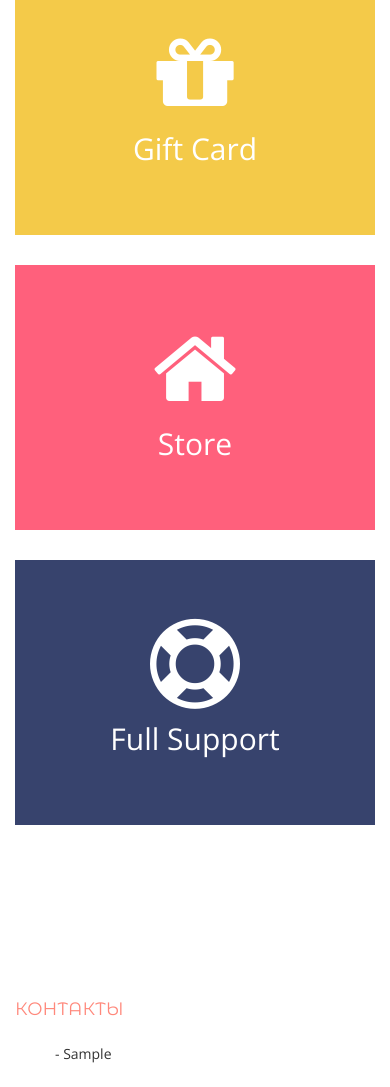
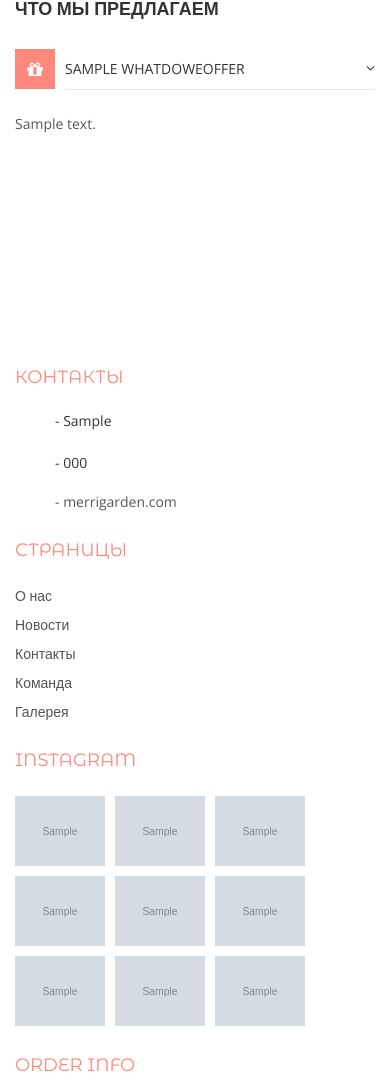
Before and after one commit to lizaintp/Merri-Garden, a Django app: page /about in a window 390 px wide. Shown: the part 1887-2974 px from the top of the page. Run offline with Django 5.2, Linux system fonts and the light colour scheme; tables that the repository leaves empty hold one stand-in row (values such as "Sample post"); grey boxes marked "Sample" are stand-in pictures; some libraries are stand-ins or nearby versions.

Commit message:
new models

```diff
--- a/apps/base/models.py
+++ b/apps/base/models.py
@@ -92,3 +92,33 @@
     class Meta:
         verbose_name = 'Фотография на главной странице'
         verbose_name_plural = 'Фотографии на главных страницах'
+
+class WhyChooseUs(models.Model):
+    title = models.CharField(
+        max_length=255,
+        verbose_name='Название'
+    )
+    desc = models.TextField(
+        verbose_name='Описание'
+    )
+    def __str__(self):
+        return self.title
+
+    class Meta:
+        verbose_name = 'Почему выбирает нас'
+        verbose_name_plural = 'Почему выбирают нас'
+
+class WhatDoWeOffer(models.Model):
+    title = models.CharField(
+        max_length=255,
+        verbose_name='Название'
+    )
+    desc = models.TextField(
+        verbose_name='Описание'
+    )
+    def __str__(self):
+        return self.title
+
+    class Meta:
+        verbose_name = 'Что мы предлагаем'
+        verbose_name_plural = 'Что мы предлагаем'
--- a/apps/base/views.py
+++ b/apps/base/views.py
@@ -11,4 +11,6 @@
 def about(request):
     settings = models.Settings.objects.latest('id')
     insta = models.Instagram.objects.latest('id')
+    whychooseus = models.WhyChooseUs.objects.all()
+    whatdoweoffer = models.WhatDoWeOffer.objects.all()
     return render(request, 'base/about.html', locals())
--- a/templates/base/about.html
+++ b/templates/base/about.html
@@ -22,20 +22,14 @@
 					<div class="about-why-choise">
 						<div class="row">
 							<div class="col-md-6 col-sm-6 col-xs-12">
-								<h2 class="title18">Why choose us</h2>
+								<h2 class="title18">Почему выбирают нас</h2>
 								<div class="about-accordion toggle-tab">
+									{% for whychooseus in whychooseus %}
 									<div class="item-toggle-tab">
-										<div class="toggle-tab-title"><span class="bg-color"><i class="fa fa-gift"></i></span><h2>Deals & Promotions</h2></div>
-										<p class="desc toggle-tab-content">Western Australia since 1997. Having established a solid reputation built on honesty and integrity, designFARM offer their customers a genuine experience. We believe in good, authentic design, in order to do what we do best – create meaningful spaces. You won’t find any replica’s here</p>
+										<div class="toggle-tab-title"><span class="bg-color"><i class="fa fa-gift"></i></span><h2>{{whychooseus.title}}</h2></div>
+										<p class="desc toggle-tab-content">{{whychooseus.desc}}</p>
 									</div>
-									<div class="item-toggle-tab">
-										<div class="toggle-tab-title"><span class="bg-color"><i class="fa fa-diamond"></i></span><h2>Transaction Service Agreement</h2></div>
-										<p class="desc toggle-tab-content">Western Australia since 1997. Having established a solid reputation built on honesty and integrity, designFARM offer their customers a genuine experience. We believe in good, authentic design, in order to do what we do best – create meaningful spaces. You won’t find any replica’s here</p>
-									</div>
-									<div class="item-toggle-tab">
-										<div class="toggle-tab-title"><span class="bg-color"><i class="fa fa-get-pocket"></i></span><h2>Organization & Technical Support</h2></div>
-										<p class="desc toggle-tab-content">Western Australia since 1997. Having established a solid reputation built on honesty and integrity, designFARM offer their customers a genuine experience. We believe in good, authentic design, in order to do what we do best – create meaningful spaces. You won’t find any replica’s here</p>
-									</div>
+									{% endfor %}
 								</div>
 							</div>
 							<div class="col-md-6 col-sm-6 col-xs-12">
@@ -102,24 +96,22 @@
 						</div>
 					</div>
 					<!-- End Client -->
-					<div class="about-service">
+					<div class="about-why-choise">
 						<div class="row">
-							<div class="col-md-4 col-sm-4 col-xs-12">
-								<div class="item-about-service text-center white" style="background:#f4ca49">
-									<a href="#" class="wobble-horizontal"><i class="fa fa-gift"></i></a>
-									<h2 class="title30">Gift Card</h2>
+							<div class="col-md-6 col-sm-6 col-xs-12">
+								<div class="banner-adv overlay-image zoom-image">
+									<a href="#" class="adv-thumb-link"><img src="{% static 'images/pages/img-about.jpg' %}" alt="" /></a>
 								</div>
 							</div>
-							<div class="col-md-4 col-sm-4 col-xs-12">
-								<div class="item-about-service text-center white" style="background:#ff607c">
-									<a href="#" class="wobble-horizontal"><i class="fa fa-home"></i></a>
-									<h2 class="title30">Store</h2>
-								</div>
-							</div>
-							<div class="col-md-4 col-sm-4 col-xs-12">
-								<div class="item-about-service text-center white" style="background:#37436d">
-									<a href="#" class="wobble-horizontal"><i class="fa fa-life-bouy"></i></a>
-									<h2 class="title30">Full Support</h2>
+							<div class="col-md-6 col-sm-6 col-xs-12">
+								<h2 class="title18">Что мы предлагаем</h2>
+								<div class="about-accordion toggle-tab">
+									{% for whatdoweoffer in whatdoweoffer %}
+									<div class="item-toggle-tab">
+										<div class="toggle-tab-title"><span class="bg-color"><i class="fa fa-gift"></i></span><h2>{{whatdoweoffer.title}}</h2></div>
+										<p class="desc toggle-tab-content">{{whatdoweoffer.desc}}</p>
+									</div>
+									{% endfor %}
 								</div>
 							</div>
 						</div>
```
Also changed, not shown: apps/base/admin.py (+12 -0 lines), templates/blog.html (+16 -0 lines), templates/gallery.html (+16 -0 lines), apps/base/migrations/0013_whychooseus.py (added), apps/secondary/admin.py (line endings or trailing spaces), apps/secondary/migrations/0003_news.py (added), apps/secondary/models.py (line endings or trailing spaces).
